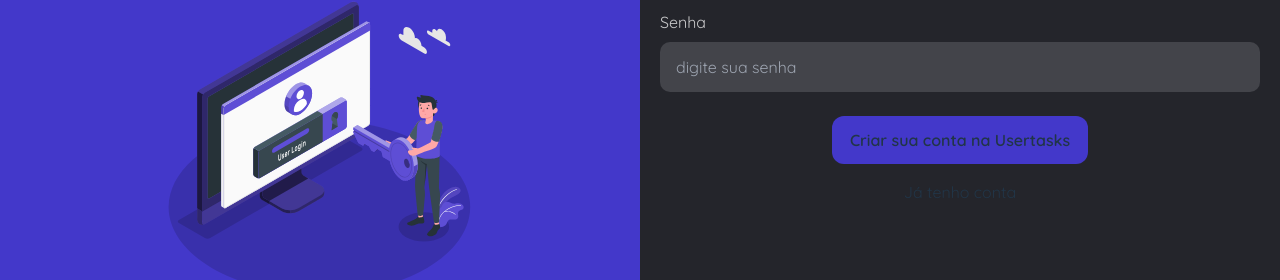
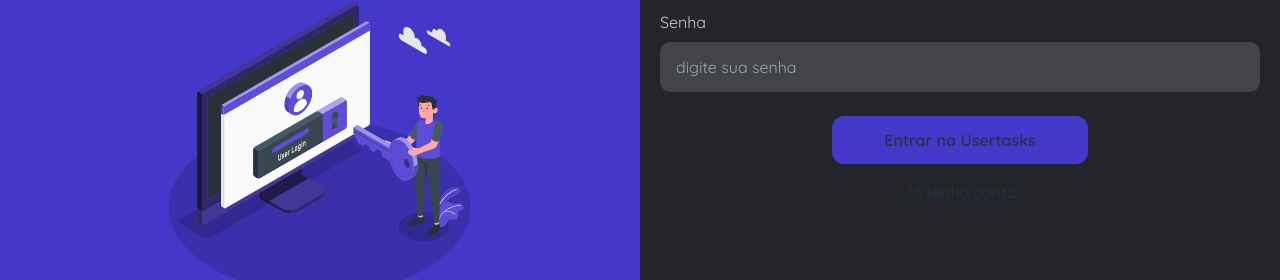
Before and after one commit to tarcisioangelo/node-vue-aws, a Vue app in the folder frontend/: page /login in a window 1280 px wide. Shown: the part 266-546 px from the top of the page. Built offline with nearby package versions, Linux system fonts and the light colour scheme.

Commit message:
autocomplete off

```diff
--- a/frontend/src/views/Login.vue
+++ b/frontend/src/views/Login.vue
@@ -2,7 +2,7 @@
     <div class="w-full my-auto">
         <p class="text-[36px]">Login</p>
 
-        <form>
+        <form autocomplete="off">
             <FormContainer>
                 <div class="col-span-12">
                     <label class="text-white/75" for="email">Email</label>
@@ -28,7 +28,7 @@
                 </div>
             </FormContainer>
             <div class="w-64 m-auto text-center pt-4">
-                <DefaultButton text="Criar sua conta na Usertasks" />
+                <DefaultButton text="Entrar na Usertasks" />
             </div>
 
             <p @click="$router.push('/register')" class="text-center cursor-pointer pt-4 w-auto">Já tenho conta</p>
```
Also changed, not shown: 1 other file (tests, documents, lock files or other folders).
